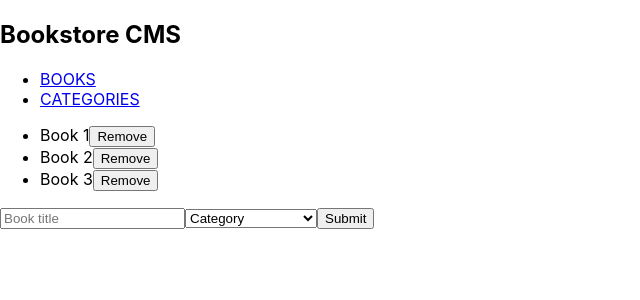
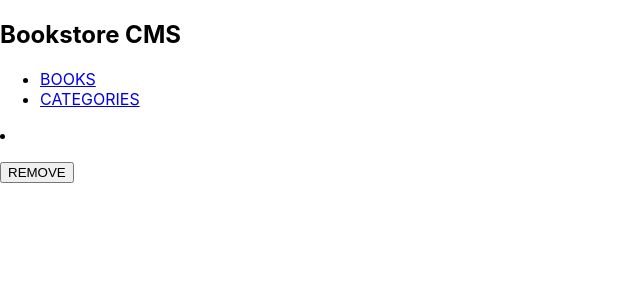
Before and after one commit to RolandM99/book-store, a React (Create React App) app: page /books in a window 1280 px wide. Shown: the top 300 px of the page, without its empty margins (0-640 px from the left). Built offline with nearby package versions, Linux system fonts and the light colour scheme.

Commit message:
Add components for create and remove books

```diff
--- a/src/components/Books.js
+++ b/src/components/Books.js
@@ -1,42 +1,20 @@
 import React from 'react';
+import Proptypes from 'prop-types';
 
-const Books = () => (
-  <div className="main-container">
-    <div>
-      <ul>
-        <li>
-          Book 1
-          <button type="button">Remove</button>
-        </li>
-        <li>
-          Book 2
-          <button type="button">Remove</button>
-        </li>
-        <li>
-          Book 3
-          <button type="button">Remove</button>
-        </li>
-      </ul>
-    </div>
-
-    <div className="books-form">
-      <form>
-        <input
-          type="text"
-          className="book-title"
-          placeholder="Book title"
-          required
-        />
-        <select id="category">
-          <option disabled selected value>Category</option>
-          <option>Action</option>
-          <option>Science Fiction</option>
-          <option>Computer Science</option>
-        </select>
-        <button type="button">Submit</button>
-      </form>
-    </div>
-  </div>
+const Books = ({ title, author, deleteBook }) => (
+  <li>
+    <p className="book-title">{title}</p>
+    <p className="book-author">{author}</p>
+    <button type="submit" className="remove-btn" onClick={deleteBook}>
+      REMOVE
+    </button>
+  </li>
 );
 
+Books.propTypes = {
+  title: Proptypes.string.isRequired,
+  author: Proptypes.string.isRequired,
+  deleteBook: Proptypes.func.isRequired,
+};
+
 export default Books;
--- a/src/components/Categories.js
+++ b/src/components/Categories.js
@@ -2,7 +2,7 @@ import React from 'react';
 
 const Categories = () => (
   <div className="my-categories">
-    <h1>Under Construction</h1>
+    <h2>Under Construction...</h2>
   </div>
 );
 
```
Also changed, not shown: src/components/addNewBook.js (added, +58 -0 lines), src/components/inputBook.js (added, +65 -0 lines).
